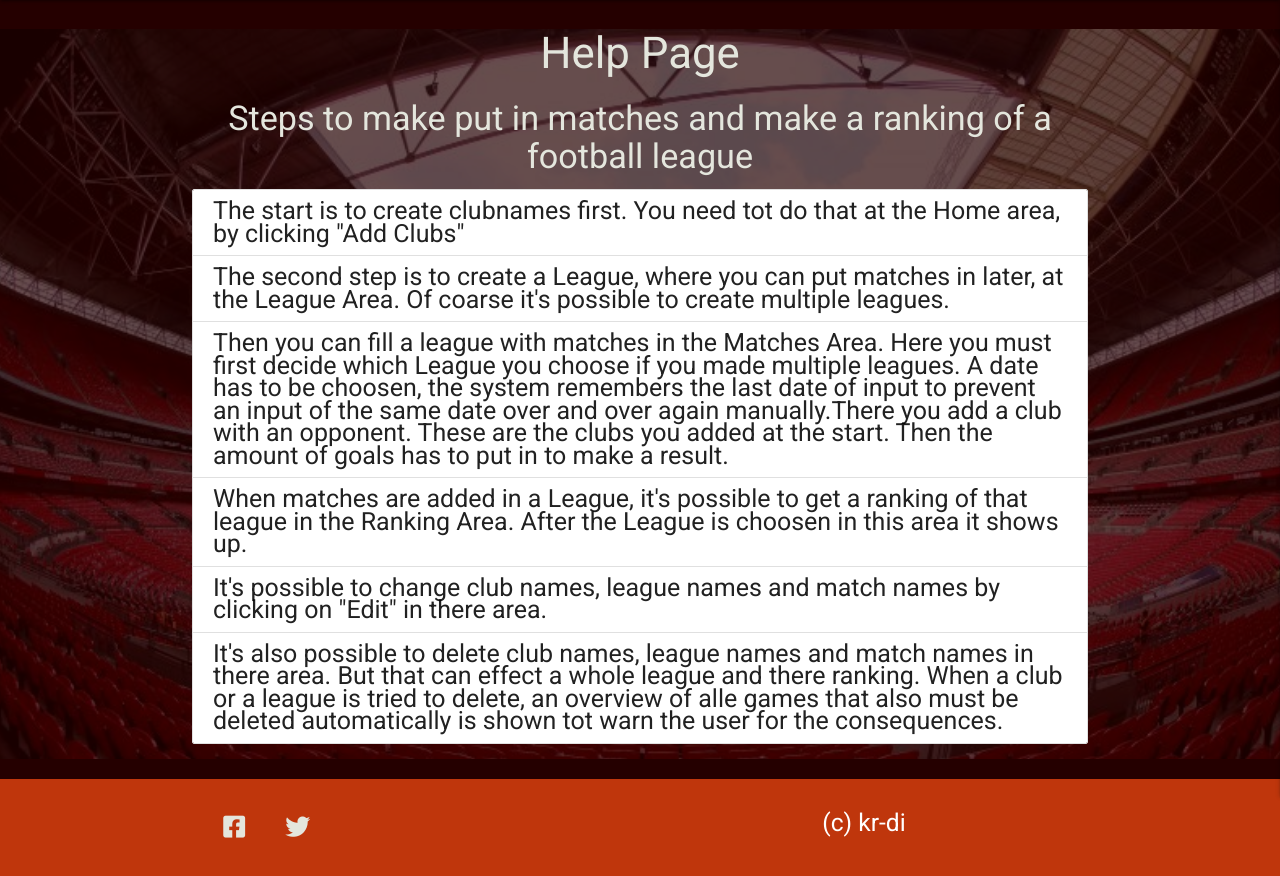
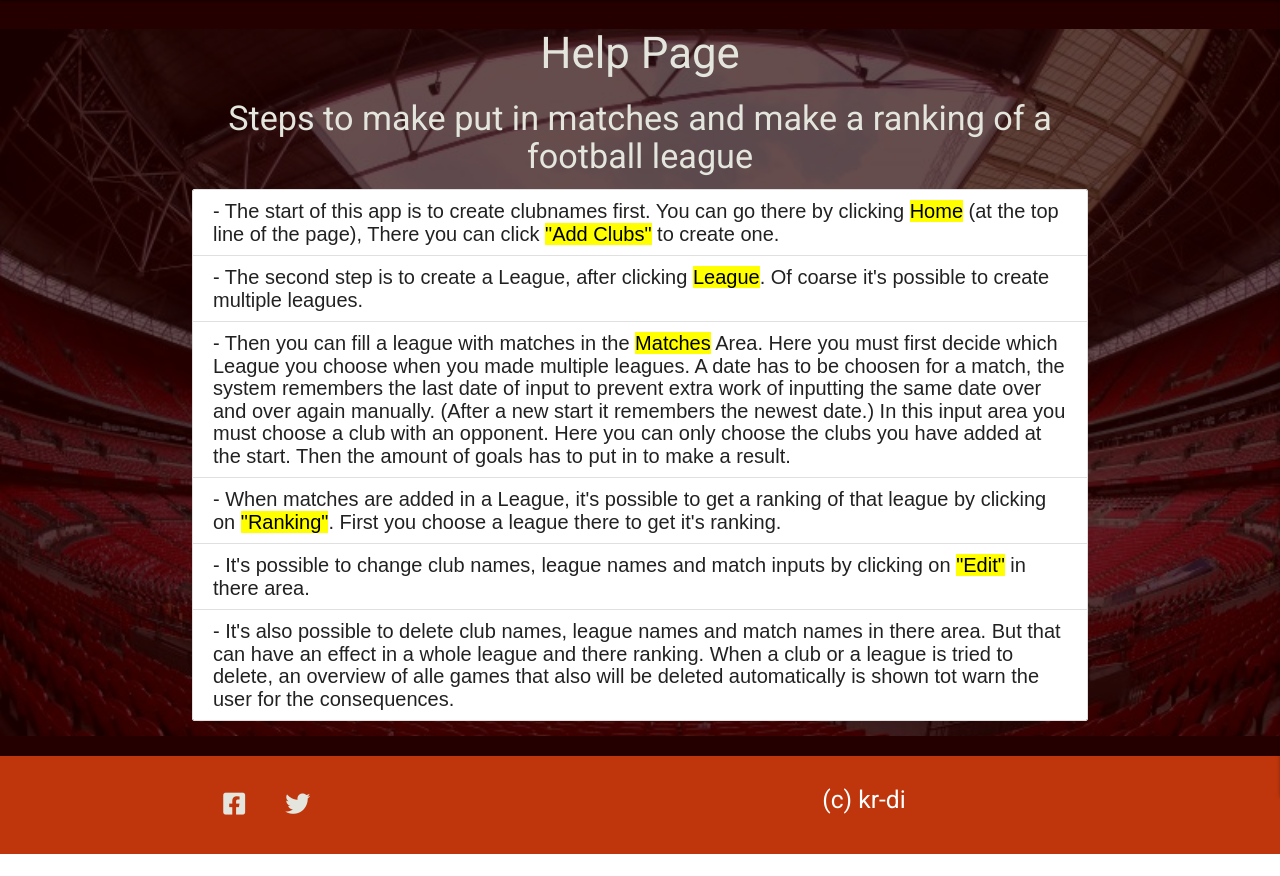
Before and after one commit to Kriz-hub/Football_League_Database, a Flask app: page /get_help in a window 1280 px wide. Shown: the part 64-940 px from the top of the page. After the commit the page ends 918 px from the top, so only its background shows below. Run offline with Flask 2, Linux system fonts and the light colour scheme; some libraries are stand-ins or nearby versions.

Commit message:
improvements on the help area

```diff
--- a/static/css/style.css
+++ b/static/css/style.css
@@ -42,6 +42,11 @@ body {
 main {
   flex: 1 0 auto;
   min-height: 75vh;
+}
+
+.help-display {
+  font-family: Arial;
+  font-size: 20px;
 }
 
 #logo {
--- a/templates/base.html
+++ b/templates/base.html
@@ -39,7 +39,7 @@
           <li><a href="{{ url_for('get_leagues') }}">Leagues</a></li>
           <li><a href="{{ url_for('get_matches') }}">Matches</a></li>
           <li><a href="{{ url_for('get_rankings') }}">Rankings</a></li>
-          <li><a href="#">Help</a></li>
+          <li><a class="navis" href="{{ url_for('get_help') }}">Help</a></li>
 		</ul>
 	</header>
   <main>
--- a/templates/help.html
+++ b/templates/help.html
@@ -4,34 +4,37 @@
     <h3 class="center-align color-of-text">Help Page</h3>
     <h4 class="center-align color-of-text">Steps to make put in matches and make a ranking of a football league</h4>
 
-    <div class="row">
+    <div class="row help-display">
         <ul class="collection">
           <li class="collection-item">
-              The start is to create clubnames first. You need tot do that at the Home area, by clicking "Add Clubs"
+              - The start of this app is to create clubnames first. You can go there by clicking <mark>Home</mark> (at the
+              top line of the page), There you can click <mark>"Add Clubs"</mark> to create one.
           </li>
           <li class="collection-item">
-              The second step is to create a League, where you can put matches in later, at the League Area.
-              Of coarse it's possible to create multiple leagues.
+              - The second step is to create a League, after clicking <mark>League</mark>. Of coarse it's possible
+              to create multiple leagues.
           </li>
           <li class="collection-item">
-               Then you can fill a league with matches in the Matches Area. Here you must first decide which League
-               you choose if you made multiple leagues. A date has to be choosen, the system remembers the last date
-               of input to prevent an input of the same date over and over again manually.There you add a club with an
-               opponent. These are the clubs you added at the start. Then the amount of goals has to put in to make
-               a result.
+               - Then you can fill a league with matches in the <mark>Matches</mark> Area. Here you must first decide which
+               League you choose when you made multiple leagues. A date has to be choosen for a match, the system
+               remembers the last date of input to prevent extra work of inputting the same date over and over again manually.
+               (After a new start it remembers the newest date.) In this input area you must choose a club with an
+               opponent. Here you can only choose the clubs you have added at the start. Then the amount of goals
+               has to put in to make a result.
           </li>
           <li class="collection-item">
-               When matches are added in a League, it's possible to get a ranking of that league in the
-               Ranking Area. After the League is choosen in this area it shows up.
+               - When matches are added in a League, it's possible to get a ranking of that league by clicking on
+               <mark>"Ranking"</mark>. First you choose a league there to get it's ranking.
           </li>
           <li class="collection-item">
-              It's possible to change club names, league names and match names by clicking on "Edit" in there
+               - It's possible to change club names, league names and match inputs by clicking on <mark>"Edit"</mark> in there
               area.
           </li>
           <li class="collection-item">
-              It's also possible to delete club names, league names and match names in there area. But that can effect
-              a whole league and there ranking. When a club or a league is tried to delete, an overview of alle games
-              that also must be deleted automatically is shown tot warn the user for the consequences.
+              - It's also possible to delete club names, league names and match names in there area. But that can
+              have an effect in a whole league and there ranking. When a club or a league is tried to delete, an
+              overview of alle games that also will be deleted automatically is shown tot warn the user for the
+              consequences.
           </li>
         </ul>
     </div>
```
